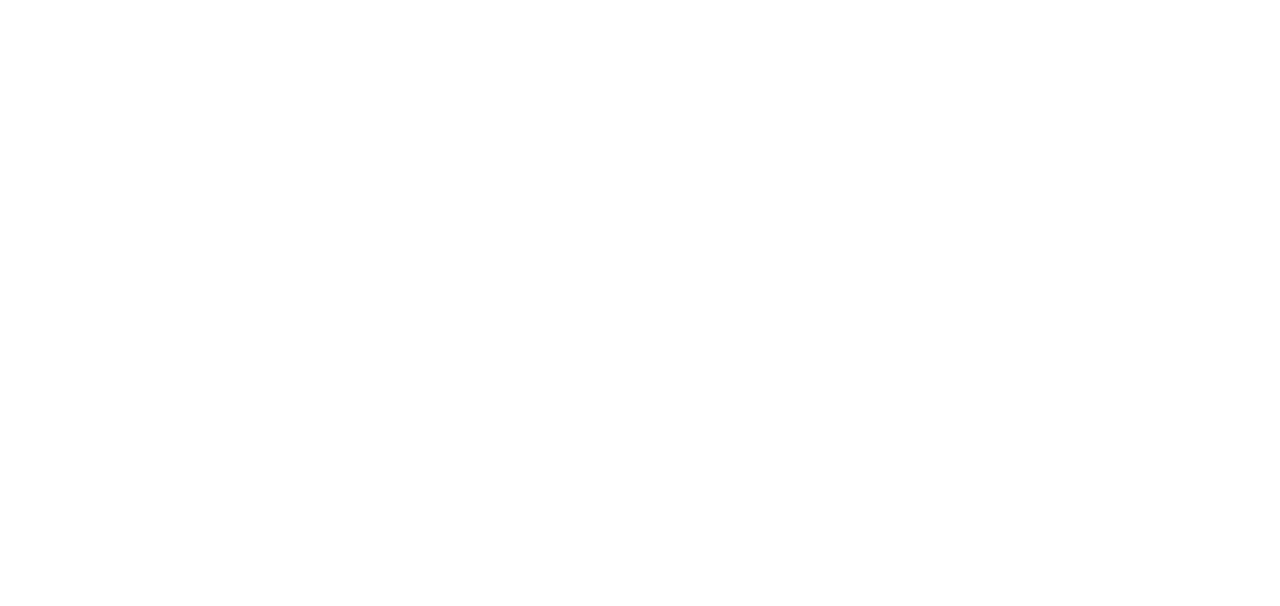
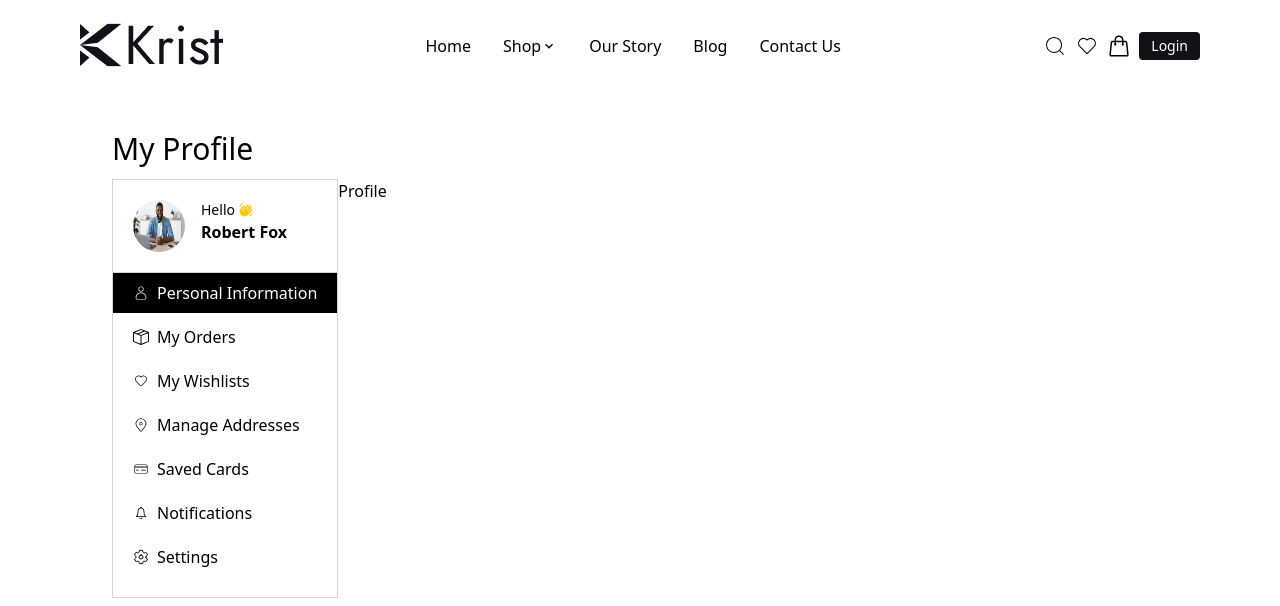
Before and after one commit to iadedayo01/Ecommerce, a React (Vite) app: page /profile in a window 1280 px wide. Before the commit this address had no page. Shown: the top 606 px of the page. Built offline with nearby package versions, Linux system fonts and the light colour scheme.

Commit message:
Created profile page for the shopper with active tabs that include orders, edit profile, etc.

```diff
--- a/src/App.tsx
+++ b/src/App.tsx
@@ -11,6 +11,14 @@ import Cart from "./PAGES/Cart";
 import { Toaster } from "react-hot-toast";
 import ForgotPassword from "./PAGES/ForgotPassword";
 import OTP from "./PAGES/OTP";
+import ProfileLayout from "./LAYOUT/ProfileLayout";
+import Profile from "./PAGES/Profile";
+import MyOrder from "./PAGES/MyOrder";
+import ManageAddresses from "./PAGES/ManageAddresses";
+import MyWishlist from "./PAGES/MyWishlist";
+import SavedCards from "./PAGES/SavedCards";
+import Notifications from "./PAGES/Notifications";
+import Settings from "./PAGES/Settings";
 
 const App = () => {
   return (
@@ -27,6 +35,18 @@ const App = () => {
           <Route path="product-details/:id" element={<ProductDetails />} />
           <Route path="cart" element={<Cart />} />
         </Route>
+        <Route element={<ProfileLayout />}>
+          <Route path="/profile" element={<Profile />} />
+          <Route path="/profile/my_orders" element={<MyOrder />} />
+          <Route path="/profile/my_wishlists" element={<MyWishlist />} />
+          <Route
+            path="/profile/manage_addresses"
+            element={<ManageAddresses />}
+          />
+          <Route path="/profile/saved_cards" element={<SavedCards />} />
+          <Route path="/profile/notifications" element={<Notifications />} />
+          <Route path="/profile/settings" element={<Settings />} />
+        </Route>
       </Routes>
     </div>
   );
--- /dev/null
+++ b/src/LAYOUT/ProfileLayout.tsx
@@ -0,0 +1,38 @@
+// import React from 'react'
+
+import { Outlet } from "react-router-dom";
+import Sidebar from "../Shared/Sidebar";
+import NavBar from "../Shared/NavBar";
+
+// import { useLocation } from "react-router-dom"
+
+const ProfileLayout = () => {
+  // const {pathname} = useLocation()
+
+  // const routeTitles: Record<string, string> = {
+  //     "/profile" : "Profile",
+  //     "/profile/personal_information" : "Personal Information",
+  //     "/profile/my_orders" : "My Orders",
+  //     "/profile/my_wishlists" : "My Wishlists",
+  //     "/profile/manage_addresses" : "My Orders",
+  //     "/profile/saved_cards" : "Saved Cards",
+  //     "/profile/notifications" : "Notifications",
+  //     "/profile/settings" : "Settings"
+  // }
+
+  // const pathTitle = routeTitles[pathname]
+  return (
+    <>
+      <NavBar />
+      <div className="flex px-28 gap-3 py-10 flex-col h-screen">
+        <h1 className="text-3xl font-normal">My Profile</h1>
+        <div className="flex">
+          <Sidebar />
+          <Outlet />
+        </div>
+      </div>
+    </>
+  );
+};
+
+export default ProfileLayout;
--- /dev/null
+++ b/src/PAGES/ManageAddresses.tsx
@@ -0,0 +1,9 @@
+// import React from 'react'
+
+const ManageAddresses = () => {
+  return (
+    <div>ManageAddresses</div>
+  )
+}
+
+export default ManageAddresses
--- /dev/null
+++ b/src/PAGES/MyOrder.tsx
@@ -0,0 +1,9 @@
+// import React from 'react'
+
+const MyOrder = () => {
+  return (
+    <div>MyOrder</div>
+  )
+}
+
+export default MyOrder
--- /dev/null
+++ b/src/PAGES/MyWishlist.tsx
@@ -0,0 +1,9 @@
+// import React from 'react'
+
+const MyWishlist = () => {
+  return (
+    <div>MyWishlist</div>
+  )
+}
+
+export default MyWishlist
--- /dev/null
+++ b/src/PAGES/Notifications.tsx
@@ -0,0 +1,9 @@
+// import React from 'react'
+
+const Notifications = () => {
+  return (
+    <div>Notifications</div>
+  )
+}
+
+export default Notifications
--- /dev/null
+++ b/src/PAGES/Profile.tsx
@@ -0,0 +1,9 @@
+// import React from 'react'
+
+const Profile = () => {
+  return (
+    <div>Profile</div>
+  )
+}
+
+export default Profile
--- a/src/PAGES/ProfilePage.tsx
+++ /dev/null
@@ -1,9 +0,0 @@
-// import React from 'react'
-
-const ProfilePage = () => {
-  return (
-    <div>ProfilePage</div>
-  )
-}
-
-export default ProfilePage
--- /dev/null
+++ b/src/PAGES/SavedCards.tsx
@@ -0,0 +1,9 @@
+// import React from 'react'
+
+const SavedCards = () => {
+  return (
+    <div>SavedCards</div>
+  )
+}
+
+export default SavedCards
--- /dev/null
+++ b/src/PAGES/Settings.tsx
@@ -0,0 +1,9 @@
+// import React from 'react'
+
+const Settings = () => {
+  return (
+    <div>Settings</div>
+  )
+}
+
+export default Settings
--- a/src/Shared/Footer.tsx
+++ b/src/Shared/Footer.tsx
@@ -65,7 +65,7 @@ const Footer = () => {
   ];
 
   const InfoFooter: InfoFooterProps[] = [
-    { name: "My Account", route: "/account" },
+    { name: "My Account", route: "/profile" },
     { name: "Login", route: "/login" },
     { name: "My Cart", route: "/cart" },
     { name: "My Wishlist", route: "/wishlist" },
--- /dev/null
+++ b/src/Shared/Sidebar.tsx
@@ -0,0 +1,88 @@
+// import React from 'react'
+import { CiUser } from "react-icons/ci";
+import { BsBoxSeam } from "react-icons/bs";
+import { CiHeart } from "react-icons/ci";
+import { CiLocationOn } from "react-icons/ci";
+import { CiCreditCard1 } from "react-icons/ci";
+import { IoIosNotificationsOutline } from "react-icons/io";
+import { IoSettingsOutline } from "react-icons/io5";
+import { MdWavingHand } from "react-icons/md";
+
+import IM from "../assets/port1.webp";
+
+import { useState, type ReactElement } from "react";
+import { Link } from "react-router-dom";
+
+interface SideProps {
+  name: string;
+  icon: ReactElement;
+  route: string;
+}
+
+const Sidebar = () => {
+  const [activeRoute, setActiveRoute] = useState<string>(
+    "Personal Information",
+  );
+
+  const pages: SideProps[] = [
+    {
+      name: "Personal Information",
+      icon: <CiUser />,
+      route: "/profile",
+    },
+    { name: "My Orders", icon: <BsBoxSeam />, route: "/profile/my_orders" },
+    { name: "My Wishlists", icon: <CiHeart />, route: "/profile/my_wishlists" },
+    {
+      name: "Manage Addresses",
+      icon: <CiLocationOn />,
+      route: "/profile/manage_addresses",
+    },
+    {
+      name: "Saved Cards",
+      icon: <CiCreditCard1 />,
+      route: "/profile/saved_cards",
+    },
+    {
+      name: "Notifications",
+      icon: <IoIosNotificationsOutline />,
+      route: "/profile/notifications",
+    },
+    {
+      name: "Settings",
+      icon: <IoSettingsOutline />,
+      route: "/profile/settings",
+    },
+  ];
+  return (
+    <div className=" flex flex-col border border-gray-300 py-5">
+      <div className="flex gap-4 px-5 ">
+        <div className="size-13 rounded-full">
+          <img className=" h-full w-full rounded-full" src={IM} />
+        </div>
+        <div className="flex flex-col">
+          <div className="flex text-sm items-center gap-1">
+            <h1>Hello</h1>
+            <MdWavingHand className="text-yellow-400" />
+          </div>
+          <h1 className="font-semibold">Robert Fox</h1>
+        </div>
+      </div>
+      <hr className=" mt-5 text-gray-300" />
+      <div className=" flex flex-col gap-1">
+        {pages.map((page) => (
+          <Link to={page.route}>
+            <div
+              className={`flex py-2 gap-2 items-center px-5 ${activeRoute == page.name ? " bg-black text-white" : ""}`}
+              onClick={() => setActiveRoute(page.name)}
+            >
+              {page.icon}
+              {page.name}
+            </div>
+          </Link>
+        ))}
+      </div>
+    </div>
+  );
+};
+
+export default Sidebar;
```
Also changed, not shown: src/assets/port1.webp (added).
